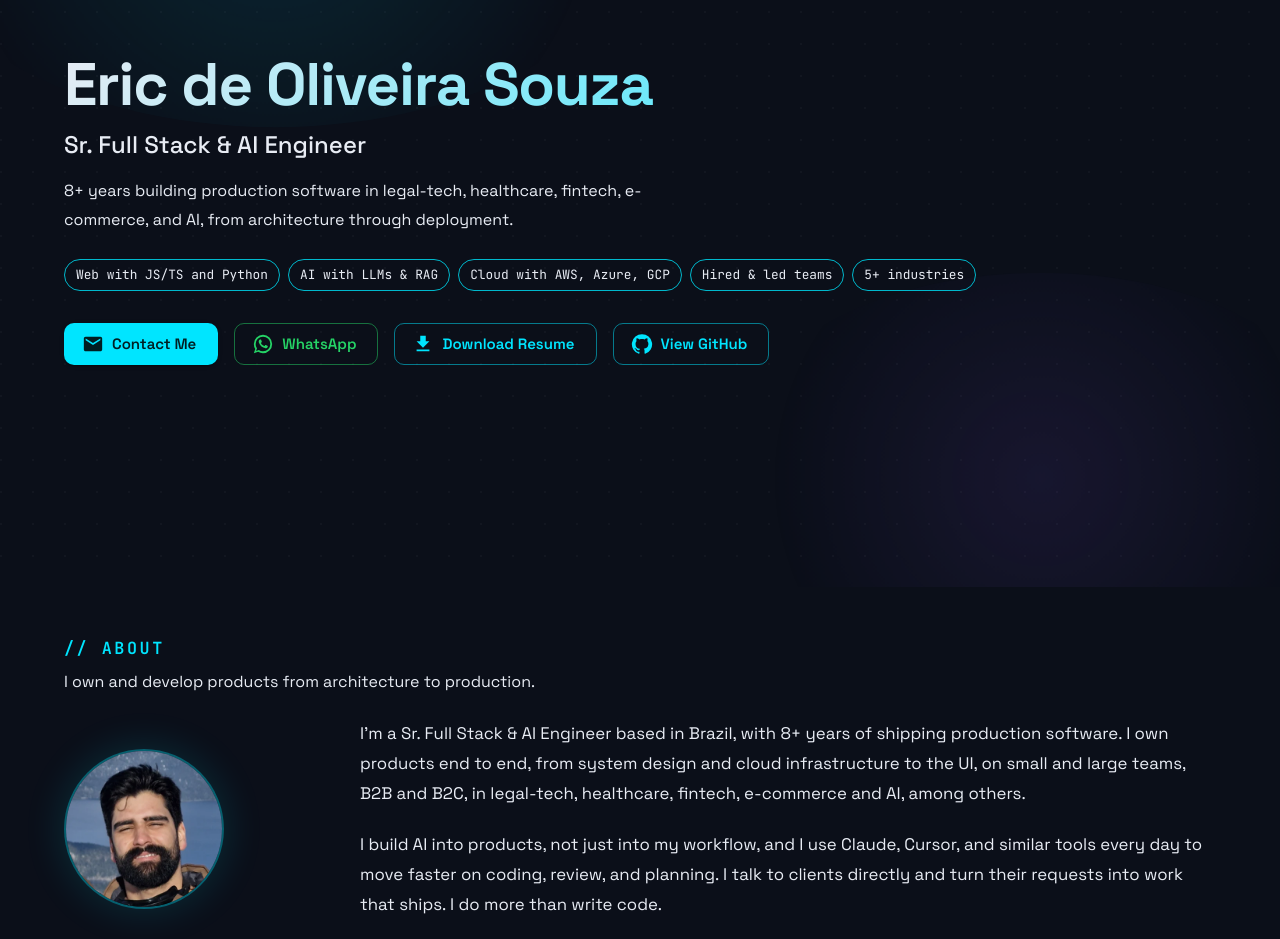
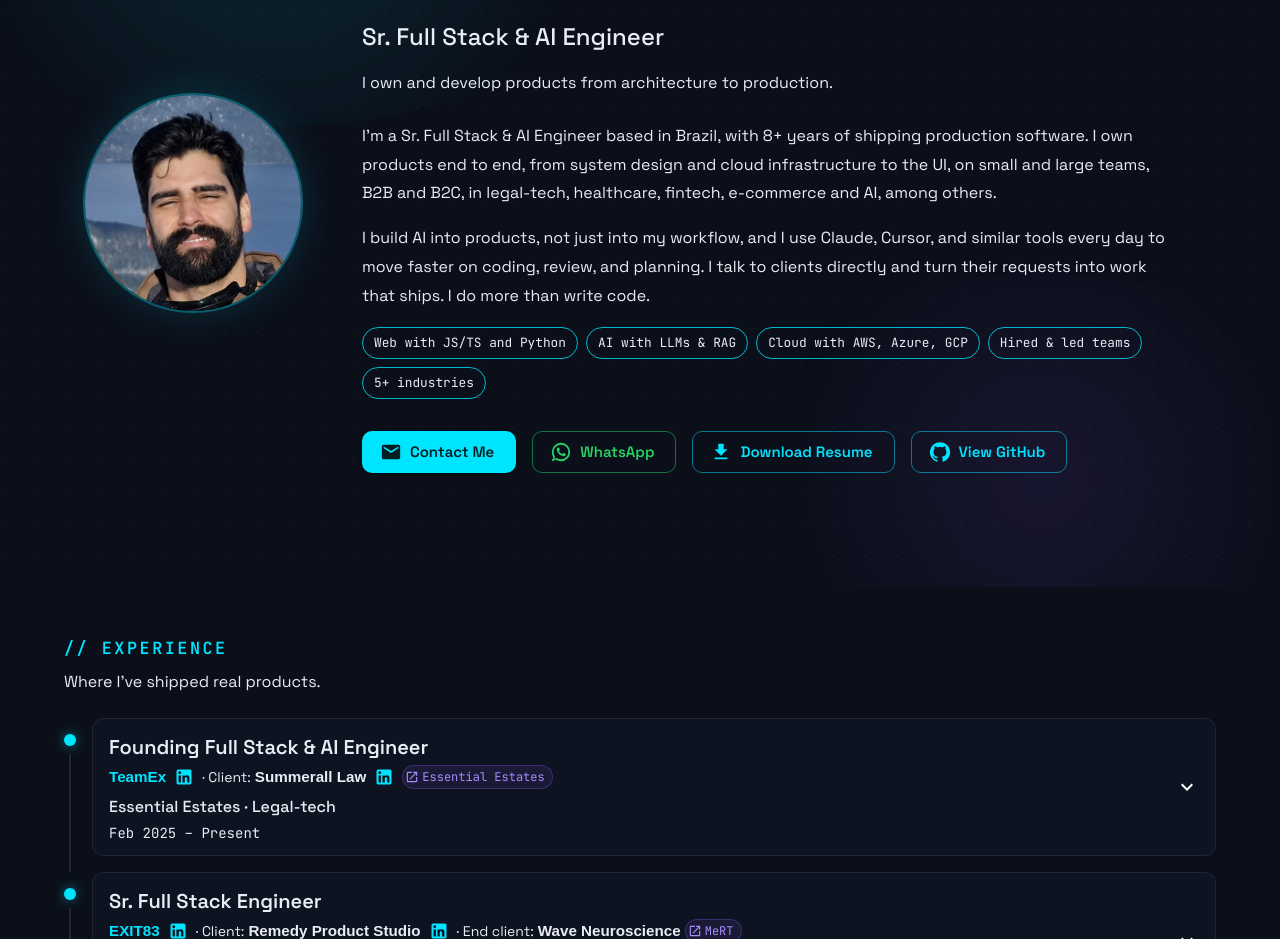
Before and after one commit to Eric-Souza/portfolio, a React (Vite) app: page / in a window 1280 px wide. Shown: the part 213-1152 px from the top of the page. Built offline with nearby package versions, Linux system fonts and the light colour scheme.

Commit message:
Merge About into the first screen.
The hero now carries the avatar and About copy, and takes the about id, so the About nav
link and the logo both go to the top.

Co-Authored-By: Claude Opus 5.5 <noreply@anthropic.com>

```diff
--- a/src/App.tsx
+++ b/src/App.tsx
@@ -2,7 +2,6 @@ import { Box } from '@mui/material';
 import { Navbar } from './components/layout/Navbar';
 import { Footer } from './components/layout/Footer';
 import { Hero } from './components/sections/Hero';
-import { About } from './components/sections/About';
 import { Experience } from './components/sections/Experience';
 import { CaseStudies } from './components/sections/CaseStudies';
 import { Skills } from './components/sections/Skills';
@@ -17,7 +16,6 @@ function App() {
       <Navbar />
       <main>
         <Hero />
-        <About />
         <Experience />
         <CaseStudies />
         <Skills />
--- a/src/components/layout/Footer.tsx
+++ b/src/components/layout/Footer.tsx
@@ -34,7 +34,7 @@ export function Footer() {
         <SocialLinks links={profile.links} size="small" />
 
         <IconButton
-          onClick={() => scrollToSection('hero')}
+          onClick={() => scrollToSection('about')}
           aria-label="Scroll back to top"
           color="primary"
           size="small"
--- a/src/components/layout/Navbar.tsx
+++ b/src/components/layout/Navbar.tsx
@@ -52,7 +52,7 @@ export function Navbar() {
         <Toolbar sx={{ justifyContent: 'space-between', gap: 2 }}>
           <Typography
             component="button"
-            onClick={() => handleNav('hero')}
+            onClick={() => handleNav('about')}
             sx={{
               fontFamily: monoFont,
               fontWeight: 700,
--- a/src/components/layout/Section.tsx
+++ b/src/components/layout/Section.tsx
@@ -19,7 +19,7 @@ export function Section({ id, title, subtitle, children }: SectionProps) {
         pt: { xs: 6, md: 6 },
         pb: { xs: 8, md: 10 },
         scrollMarginTop: '80px',
-        // On desktop each section fills the screen below the navbar, so short ones like About don't share it
+        // On desktop each section fills the screen below the navbar, so short ones don't share it
         // and scrolling to a section lands on its title.
         minHeight: { md: 'calc(100svh - 80px)' },
       }}
--- a/src/components/sections/About.tsx
+++ /dev/null
@@ -1,58 +0,0 @@
-import { Avatar, Box, Grid, Typography } from '@mui/material';
-import { motion } from 'framer-motion';
-import { profile } from '../../data/profile';
-import { Section } from '../layout/Section';
-import { alpha } from '@mui/material/styles';
-import { colors } from '../../theme/theme';
-
-export function About() {
-  return (
-    <Section id="about" title="About Me" subtitle="I own and develop products from architecture to production.">
-      <Grid container spacing={4} sx={{ alignItems: 'center' }}>
-        <Grid size={{ xs: 12, md: 3 }}>
-          <motion.div
-            initial={{ opacity: 0, scale: 0.9 }}
-            whileInView={{ opacity: 1, scale: 1 }}
-            viewport={{ once: true }}
-            transition={{ duration: 0.5 }}
-          >
-            <Box sx={{ display: 'flex', justifyContent: { xs: 'center', md: 'flex-start' } }}>
-              <Avatar
-                src={profile.avatarSrc}
-                sx={{
-                  width: 160,
-                  height: 160,
-                  bgcolor: alpha(colors.cyan, 0.1),
-                  border: `2px solid ${alpha(colors.cyan, 0.3)}`,
-                  boxShadow: `0 0 40px ${alpha(colors.cyan, 0.15)}`,
-                  '& img': { objectFit: 'cover' },
-                }}
-                alt="Eric de Oliveira Souza"
-              />
-            </Box>
-          </motion.div>
-        </Grid>
-
-        <Grid size={{ xs: 12, md: 9 }}>
-          {profile.about.map((paragraph, index) => (
-            <motion.div
-              key={paragraph.slice(0, 30)}
-              initial={{ opacity: 0, x: 20 }}
-              whileInView={{ opacity: 1, x: 0 }}
-              viewport={{ once: true }}
-              transition={{ duration: 0.5, delay: index * 0.1 }}
-            >
-              <Typography
-                variant="body1"
-                color="text.secondary"
-                sx={{ mb: 2.5, lineHeight: 1.8, fontSize: '1.05rem' }}
-              >
-                {paragraph}
-              </Typography>
-            </motion.div>
-          ))}
-        </Grid>
-      </Grid>
-    </Section>
-  );
-}
--- a/src/components/sections/Hero.tsx
+++ b/src/components/sections/Hero.tsx
@@ -1,4 +1,4 @@
-import { Box, Button, Chip, Container, Typography } from '@mui/material';
+import { Avatar, Box, Button, Chip, Container, Grid, Typography } from '@mui/material';
 import { alpha } from '@mui/material/styles';
 import GitHubIcon from '@mui/icons-material/GitHub';
 import DownloadIcon from '@mui/icons-material/Download';
@@ -23,10 +23,11 @@ const itemVariants = {
   visible: { opacity: 1, y: 0, transition: { duration: 0.5 } },
 };
 
+// The first screen doubles as the About section: who I am, what I do, and how to reach me.
 export function Hero() {
   return (
     <Box
-      id="hero"
+      id="about"
       component="section"
       sx={{
         position: 'relative',
@@ -41,7 +42,33 @@ export function Hero() {
       <AnimatedBackground />
 
       <Container maxWidth="lg" sx={{ position: 'relative', zIndex: 1 }}>
-        <motion.div variants={containerVariants} initial="hidden" animate="visible">
+        <Grid
+          container
+          component={motion.div}
+          variants={containerVariants}
+          initial="hidden"
+          animate="visible"
+          spacing={{ xs: 3, md: 5 }}
+          sx={{ alignItems: 'center' }}
+        >
+          <Grid size={{ xs: 12, md: 3 }} component={motion.div} variants={itemVariants}>
+            <Box sx={{ display: 'flex', justifyContent: { xs: 'flex-start', md: 'center' } }}>
+              <Avatar
+                src={profile.avatarSrc}
+                alt={profile.name}
+                sx={{
+                  width: { xs: 112, md: 220 },
+                  height: { xs: 112, md: 220 },
+                  bgcolor: alpha(colors.cyan, 0.1),
+                  border: `2px solid ${alpha(colors.cyan, 0.3)}`,
+                  boxShadow: `0 0 40px ${alpha(colors.cyan, 0.15)}`,
+                  '& img': { objectFit: 'cover' },
+                }}
+              />
+            </Box>
+          </Grid>
+
+          <Grid size={{ xs: 12, md: 9 }}>
           <motion.div variants={itemVariants}>
             <Typography
               variant="h2"
@@ -78,6 +105,14 @@ export function Hero() {
               {profile.tagline}
             </Typography>
           </motion.div>
+
+          {profile.about.map((paragraph) => (
+            <motion.div key={paragraph.slice(0, 30)} variants={itemVariants}>
+              <Typography variant="body1" color="text.secondary" sx={{ mb: 2, maxWidth: 820, lineHeight: 1.8 }}>
+                {paragraph}
+              </Typography>
+            </motion.div>
+          ))}
 
           <motion.div variants={itemVariants}>
             <Box sx={{ display: 'flex', flexWrap: 'wrap', gap: 1, mb: 4 }}>
@@ -146,7 +181,8 @@ export function Hero() {
               </Button>
             </Box>
           </motion.div>
-        </motion.div>
+          </Grid>
+        </Grid>
       </Container>
     </Box>
   );
--- a/src/data/profile.ts
+++ b/src/data/profile.ts
@@ -3,8 +3,7 @@ import type { NavItem, Profile } from './types';
 export const profile: Profile = {
   name: 'Eric de Oliveira Souza',
   title: 'Sr. Full Stack & AI Engineer',
-  tagline:
-    '8+ years building production software in legal-tech, healthcare, fintech, e-commerce, and AI, from architecture through deployment.',
+  tagline: 'I own and develop products from architecture to production.',
   email: 'eric.bh18souza@gmail.com',
   whatsapp: '+55 31 98919 1411',
   whatsappUrl: 'https://wa.me/5531989191411',
--- a/src/hooks/useActiveSection.ts
+++ b/src/hooks/useActiveSection.ts
@@ -2,10 +2,10 @@ import { useEffect, useState } from 'react';
 import { navItems } from '../data/profile';
 
 export function useActiveSection() {
-  const [activeSection, setActiveSection] = useState('hero');
+  const [activeSection, setActiveSection] = useState('about');
 
   useEffect(() => {
-    const sectionIds = ['hero', ...navItems.map((item) => item.id)];
+    const sectionIds = navItems.map((item) => item.id);
 
     const observer = new IntersectionObserver(
       (entries) => {
```
Also changed, not shown: 2 other files (tests, documents, lock files or other folders).
